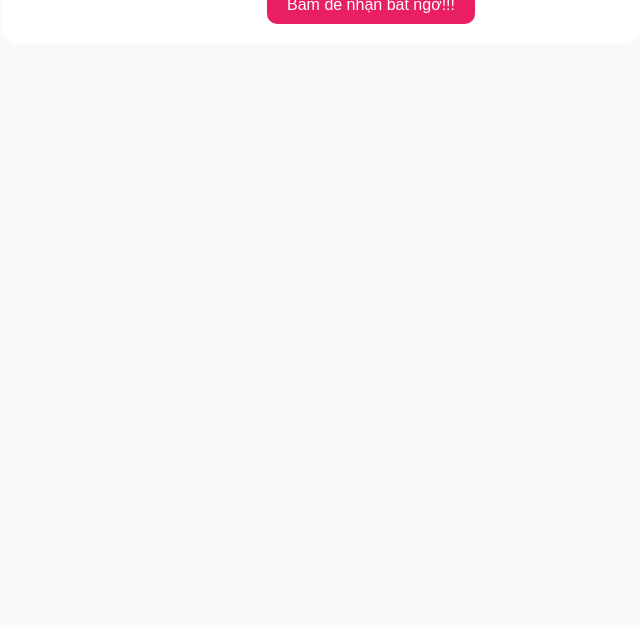
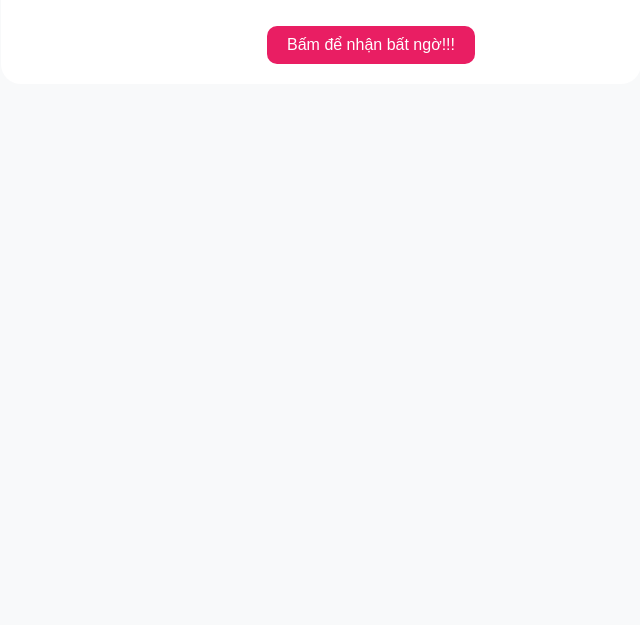
Before and after one commit to AFKNoMercy/love-u-mama, a plain HTML site: page index.html in a window 1280 px wide. Shown: the part 671-1296 px from the top of the page, without its empty margins (599-1239 px from the left). Before the commit the page ends 1216 px from the top, so only its background shows below. Drawn offline with Linux system fonts and the light colour scheme.

Commit message:
Update styles.css

```diff
--- a/styles.css
+++ b/styles.css
@@ -4,7 +4,7 @@ body {
     display: flex;
     justify-content: center;
     align-items: center;
-    height:150vh;
+    height:160vh;
     margin-left: 600px;
     max-width: 50%;
     overflow: hidden;
```
